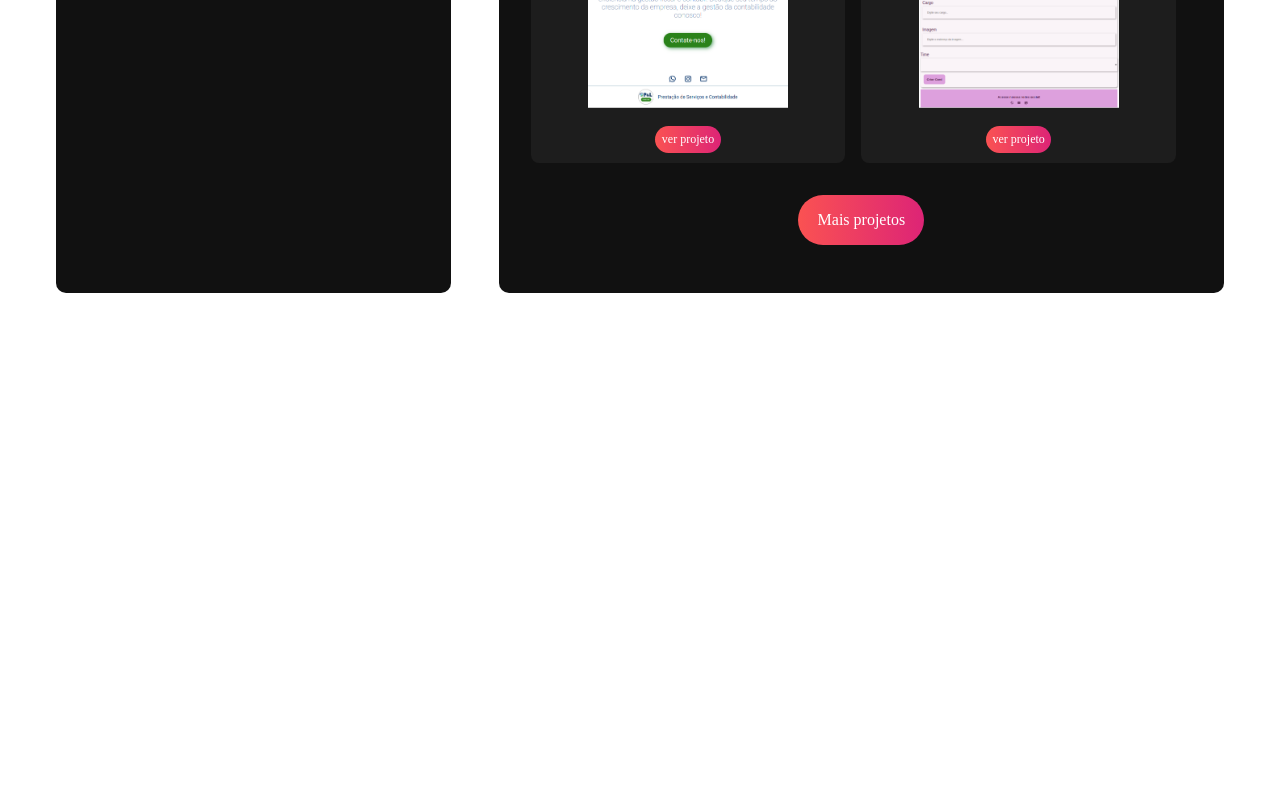
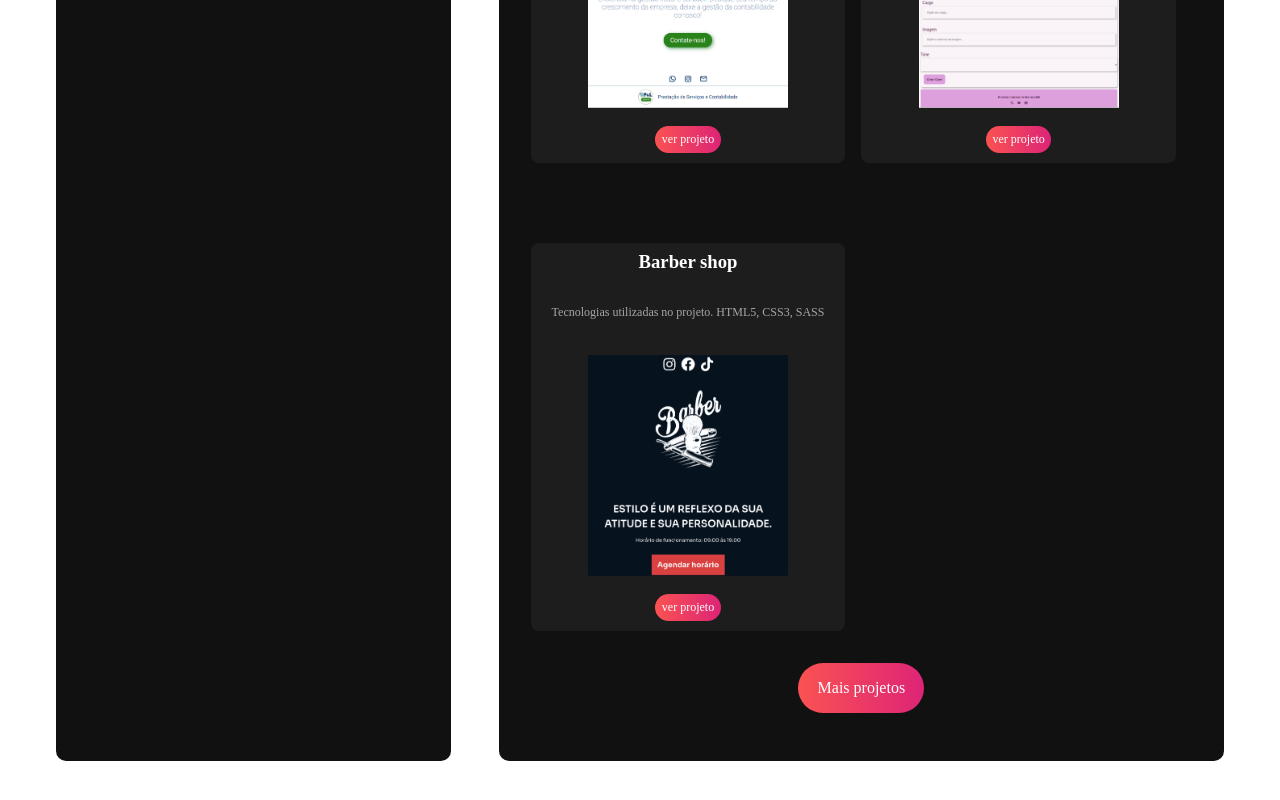
Before and after one commit to renata-aline/portfolio, a React (Vite) app: page / in a window 1280 px wide. Shown: the part 1209-2009 px from the top of the page. Before the commit the page ends 1558 px from the top, so only its background shows below. Built offline with nearby package versions, Linux system fonts and the light colour scheme; the HTML template or start-up script is replaced by a standard one.

Commit message:
adicionando mais imagens de projetos .

```diff
--- a/package.json
+++ b/package.json
@@ -1,6 +1,6 @@
 {
   "homepage": "https://renata-aline.github.io/portfolio",
-  "name": "react-sass",
+  "name": "portfolio",
   "private": true,
   "version": "0.0.0",
   "type": "module",
--- a/src/components/ProjectsContainer.jsx
+++ b/src/components/ProjectsContainer.jsx
@@ -6,7 +6,7 @@ const projects = [
     titulo: "PL Contabilidade",
     descricao:
       "Tecnologias utilizadas no projeto. HTML5, CSS3, JAVASCRIPT, REACTJS,",
-    capa: "assets/pl.png",
+    capa: "/portfolio/assets/pl.png",
     link: "https://renata-aline.github.io/pl-contabilidade/",
   },
   {
@@ -14,16 +14,16 @@ const projects = [
     titulo: "Mais Bela",
     descricao:
       "Tecnologias utilizadas no projeto. HTML5, CSS3, JAVASCRIPT, REACTJS, SASS",
-    capa: "assets/mais-bela.png",
+    capa: "/portfolio/assets/mais-bela.png",
     link: "https://renata-aline.github.io/MaisBela/",
   },
-  // {
-  //   id: "3",
-  //   titulo: "teste",
-  //   descricao: "Tecnologias utilizadas no projeto. HTML5, CSS3, JAVASCRIPT, REACTJS",
-  //   capa: "portfolio/public/assets/mais-bela1.png",
-  //   link: "https://renata-aline.github.io/pl-contabilidade/",
-  // },
+  {
+    id: "3",
+    titulo: "Barber shop",
+    descricao: "Tecnologias utilizadas no projeto. HTML5, CSS3, SASS",
+    capa: "portfolio/assets/barber.png",
+    link: "https://renata-aline.github.io/barber-shop/",
+  },
 ];
 
 export const ProjectsContainer = () => {
--- a/vite.config.js
+++ b/vite.config.js
@@ -4,5 +4,5 @@ import react from '@vitejs/plugin-react'
 // https://vitejs.dev/config/
 export default defineConfig({
   plugins: [react()],
-  base: "/",
+  base: "/portfolio",
 })
```
Also changed, not shown: public/assets/barber.png (added).
